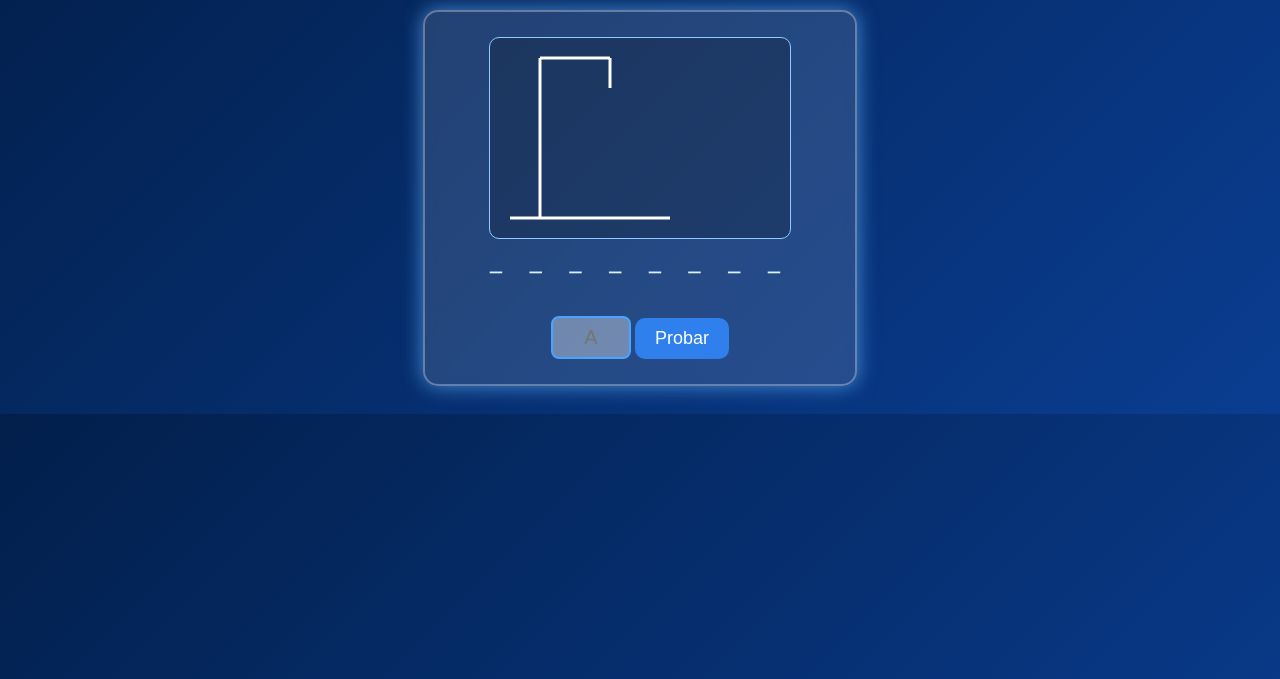
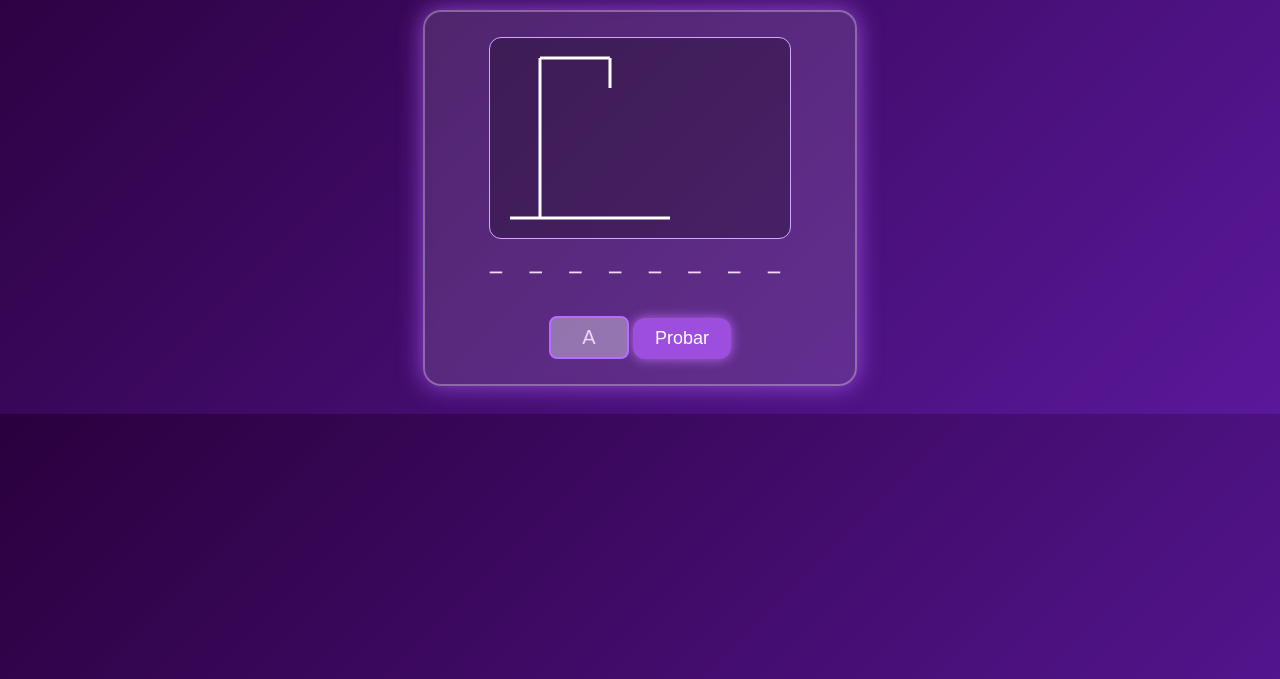
Before and after one commit to adrian207x-blip/Mi-name-, a plain HTML site: page index.html in a window 1280 px wide. Shown: the part 121-800 px from the top of the page. Drawn offline with Linux system fonts and the light colour scheme.

Commit message:
Update index.html

```diff
--- a/index.html
+++ b/index.html
@@ -2,45 +2,45 @@
 <html lang="es">
 <head>
 <meta charset="UTF-8">
-<title>Ahorcado - Tema Azul</title>
+<title>Ahorcado - Tema Morado</title>
 <style>
 body {
     font-family: 'Segoe UI', sans-serif;
     text-align: center;
-    background: linear-gradient(135deg, #021f4b, #0a3d91);
+    background: linear-gradient(135deg, #2a003d, #5a189a);
     color: white;
     padding: 20px;
 }
 h1 {
     font-size: 38px;
-    text-shadow: 0 0 10px #74b9ff;
+    text-shadow: 0 0 12px #d28bff;
 }
 #gameBox {
     background: rgba(255, 255, 255, 0.12);
     backdrop-filter: blur(6px);
     border: 2px solid rgba(255, 255, 255, 0.3);
-    border-radius: 15px;
+    border-radius: 18px;
     padding: 25px;
     width: 380px;
     margin: auto;
-    box-shadow: 0 0 20px rgba(100, 180, 255, 0.7);
+    box-shadow: 0 0 25px rgba(180, 100, 255, 0.7);
 }
 #canvas {
-    background: rgba(0, 0, 0, 0.2);
-    border: 1px solid #8ecbff;
-    border-radius: 10px;
+    background: rgba(0, 0, 0, 0.25);
+    border: 1px solid #d6a5ff;
+    border-radius: 12px;
     display: block;
     margin: 0 auto;
 }
 #letras {
     letter-spacing: 10px;
     font-size: 28px;
-    color: #dbefff;
+    color: #f3d9ff;
 }
 #mensaje {
     font-size: 20px;
-    color: #a8d8ff;
-    text-shadow: 0 0 6px #74b9ff;
+    color: #e0b3ff;
+    text-shadow: 0 0 8px #d28bff;
     min-height: 1.2em;
 }
 input {
@@ -50,24 +50,33 @@ input {
     width: 60px;
     text-align: center;
     border-radius: 8px;
-    border: 2px solid #4aa3ff;
+    border: 2px solid #b76cff;
     background: rgba(255, 255, 255, 0.35);
     color: white;
 }
+input::placeholder {
+    color: #f0d6ff;
+}
 button {
-    padding: 10px 20px;
+    padding: 10px 22px;
     font-size: 18px;
-    border-radius: 10px;
+    border-radius: 12px;
     border: none;
-    background: #2f80ed;
+    background: #9d4edd;
     color: white;
     cursor: pointer;
+    box-shadow: 0 0 12px rgba(200, 120, 255, 0.8);
+    transition: 0.2s;
+}
+button:hover {
+    background: #c77dff;
+    transform: scale(1.05);
 }
 </style>
 </head>
 <body>
 
-<h1>El juego para ahorcado</h1>
+<h1>El juego del ahorcado</h1>
 
 <div id="gameBox">
     <canvas id="canvas" width="300" height="200"></canvas>
@@ -148,6 +157,13 @@ function revisarEstado() {
         dibujarAhorcado();
         return;
     }
+
+    const ganado = palabra.split("").every(l => letrasCorrectas.has(l));
+    if (ganado) {
+        elMensaje.innerHTML = "🎉 Correcto!";
+    } else {
+        elMensaje.innerHTML = "";
+    }
 }
 </script>
 
```
